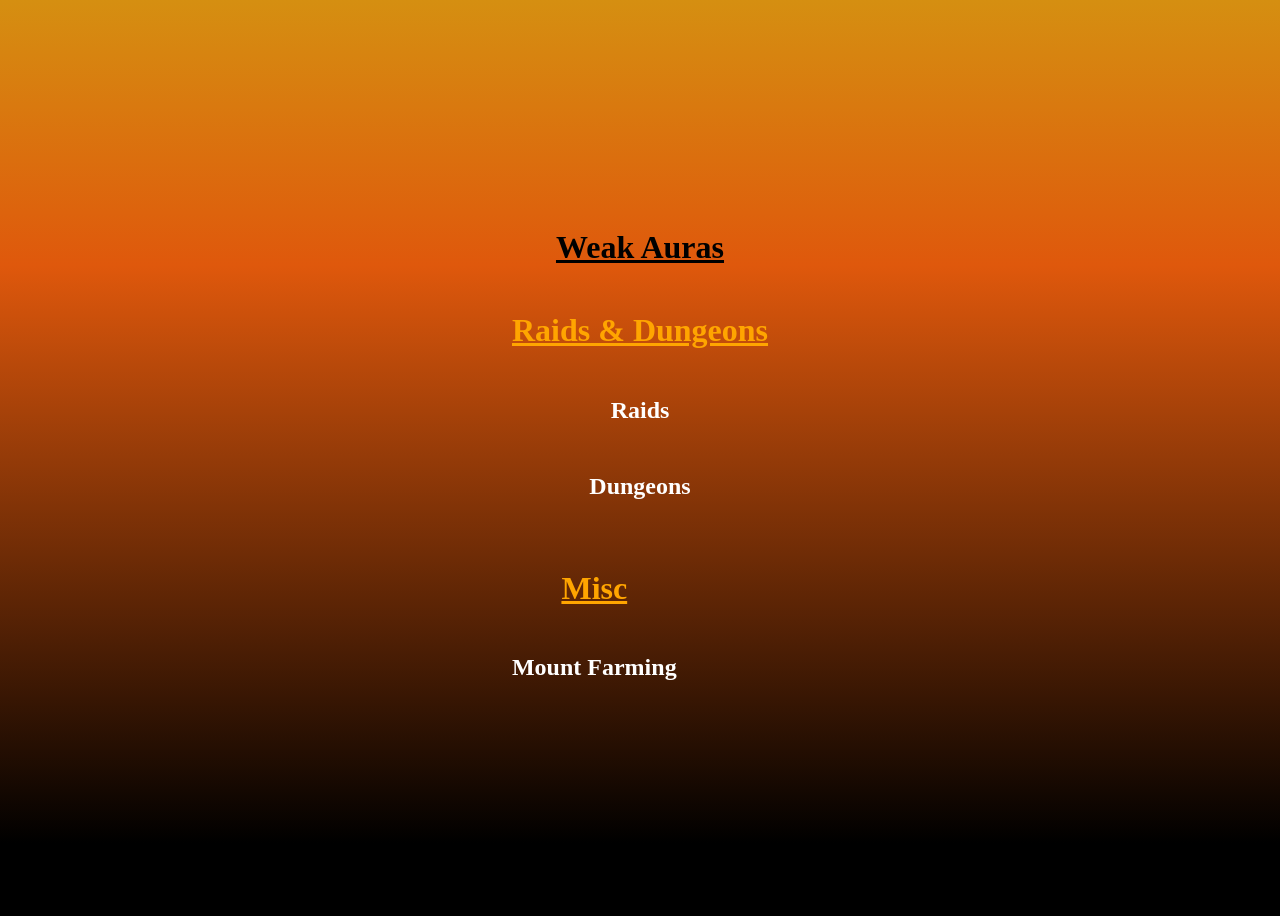
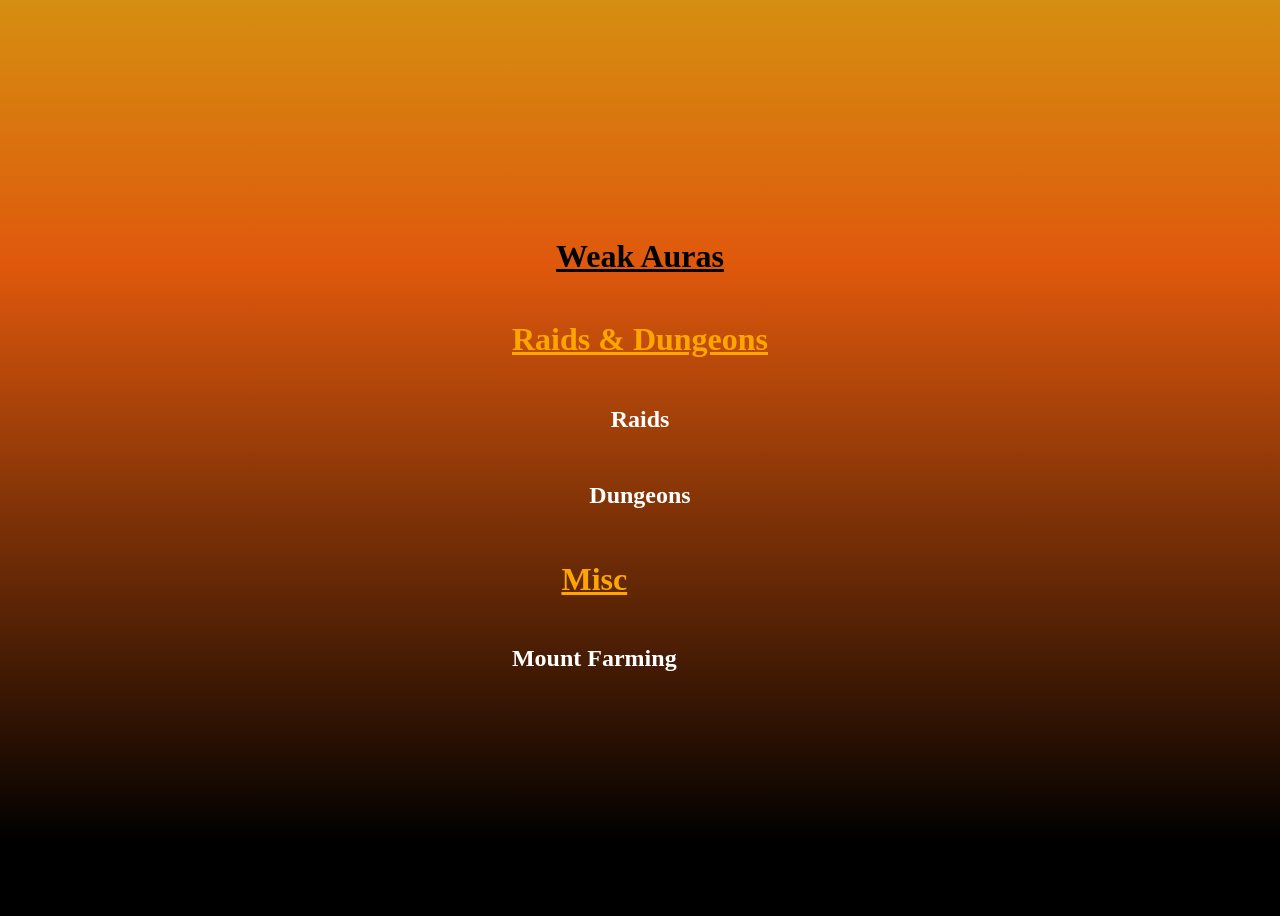
Before and after one commit to SEguild/seguild.github.io, a Jekyll site: the page wa/weakauras.html, which Jekyll copies as it is, in a window 1280 px wide. Built offline with Jekyll 4.4.1, drawn with Linux system fonts in a browser that asks for light colours; a script that is not in the unit is left out.

Commit message:
Update weakauras.html

```diff
--- a/wa/weakauras.html
+++ b/wa/weakauras.html
@@ -27,9 +27,6 @@
               <td><script src="https://wago.io/Ia62lAh6b/embed.js?style=dark"></script></td>
             </tr>
           </table>
-        </div>
-        <br/>
-        <div>
           <table>
             <tr>
               <th colspan="3"><h1><u>Misc</u></h1></th>
@@ -41,7 +38,6 @@
               <td><script src="https://wago.io/wQr-d9_Zh/embed.js?style=dark"></script>      <!-- Sha body disappearing alert --></td>
             </tr>
           </table>
-        </div>
       </div>
     </div>
   </body>
```
